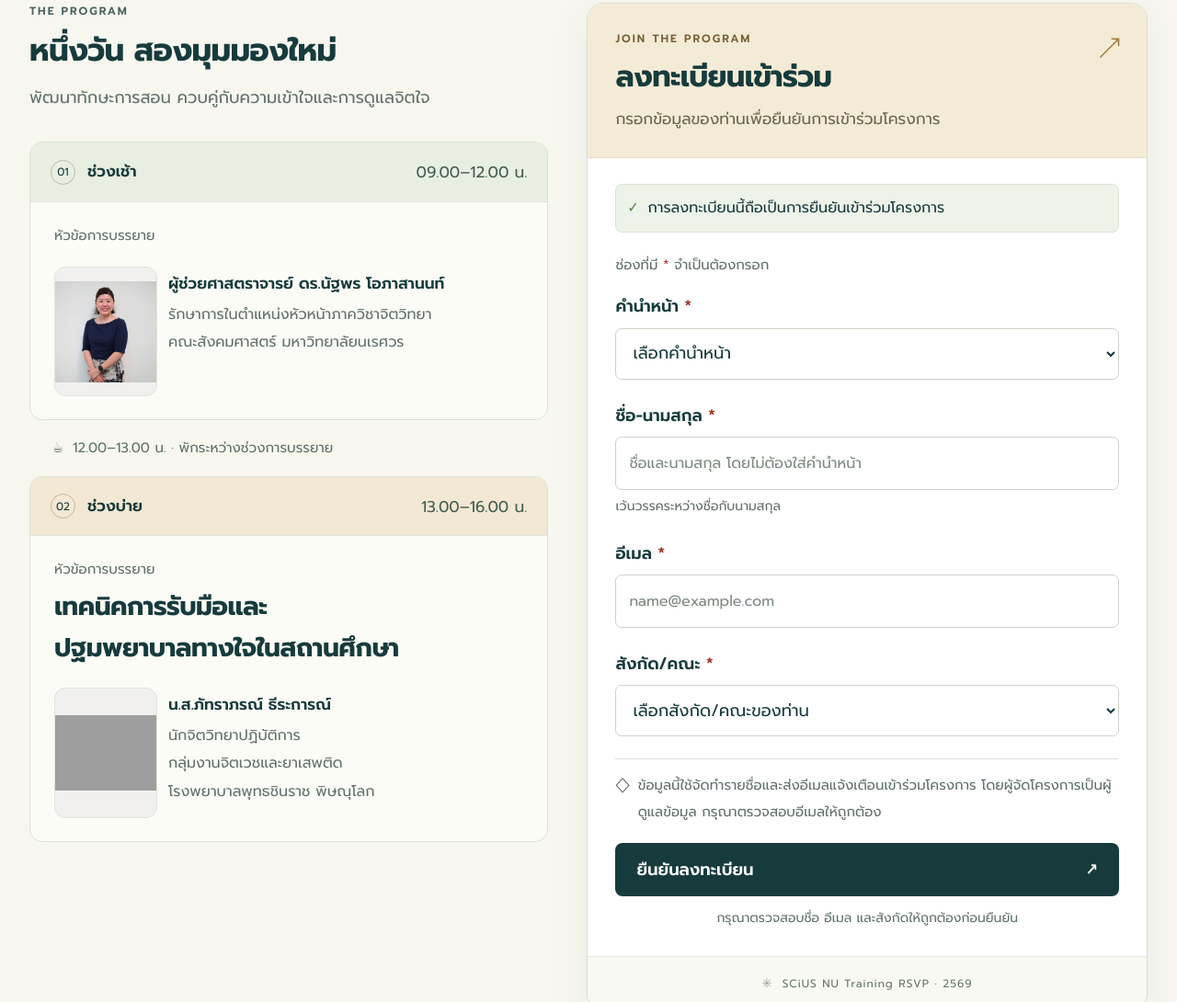
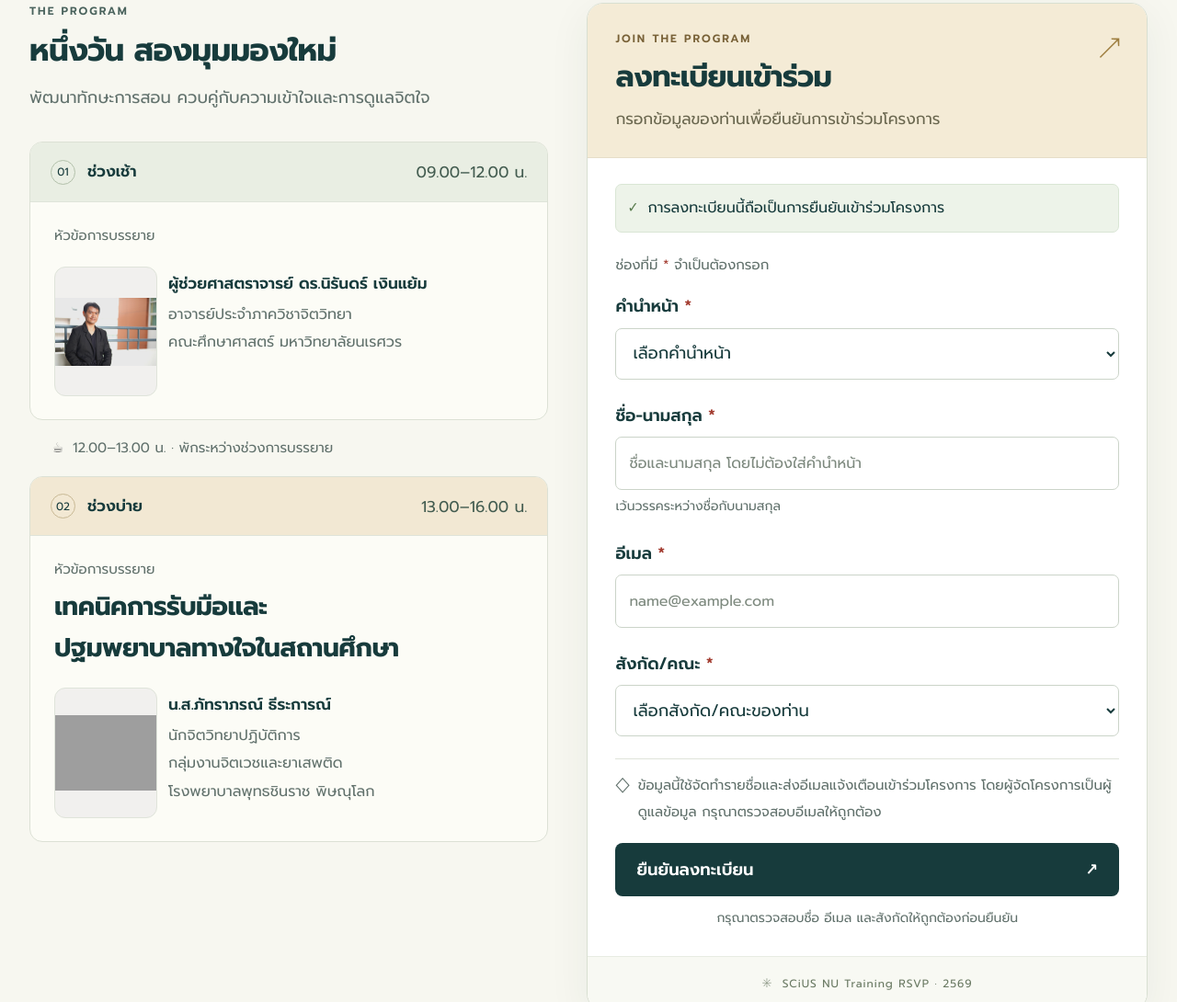
Before and after one commit to Tanapornr/sciusnu-training-rsvp, a website: page public/template-1/index.html in a window 1280 px wide. Shown: the part 1088-2178 px from the top of the page at 92% size. Drawn offline with Linux system fonts and the light colour scheme; grey boxes are pictures that could not be loaded.

Commit message:
Update original template morning speaker

```diff
--- a/public/template-1/index.html
+++ b/public/template-1/index.html
@@ -45,7 +45,7 @@
         <p class="section-intro">พัฒนาทักษะการสอน ควบคู่กับความเข้าใจและการดูแลจิตใจ</p>
         <article class="session">
           <div class="session-meta"><span class="session-number">01</span><span class="session-period">ช่วงเช้า</span><span class="time-pill">09.00–12.00 น.</span></div>
-          <div class="session-content"><p class="session-label">หัวข้อการบรรยาย</p><h3></h3><div class="speaker"><img class="speaker-photo" src="/images/speaker-natthaporn.png" width="768" height="768" loading="lazy" decoding="async" alt="ผู้ช่วยศาสตราจารย์ ดร.นัฐพร โอภาสานนท์"><div><p class="speaker-name">ผู้ช่วยศาสตราจารย์ ดร.นัฐพร โอภาสานนท์</p><p class="speaker-role">รักษาการในตำแหน่งหัวหน้าภาควิชาจิตวิทยา<br>คณะสังคมศาสตร์ มหาวิทยาลัยนเรศวร</p></div></div></div>
+          <div class="session-content"><p class="session-label">หัวข้อการบรรยาย</p><div class="speaker"><img class="speaker-photo" src="/images/speaker-niran.png" width="300" height="200" loading="lazy" decoding="async" alt="ผู้ช่วยศาสตราจารย์ ดร.นิรันดร์ เงินแย้ม"><div><p class="speaker-name">ผู้ช่วยศาสตราจารย์ ดร.นิรันดร์ เงินแย้ม</p><p class="speaker-role">อาจารย์ประจำภาควิชาจิตวิทยา<br>คณะศึกษาศาสตร์ มหาวิทยาลัยนเรศวร</p></div></div></div>
         </article>
         <div class="break-row"><span aria-hidden="true">☕</span><span>12.00–13.00 น. · พักระหว่างช่วงการบรรยาย</span></div>
         <article class="session afternoon">
```
